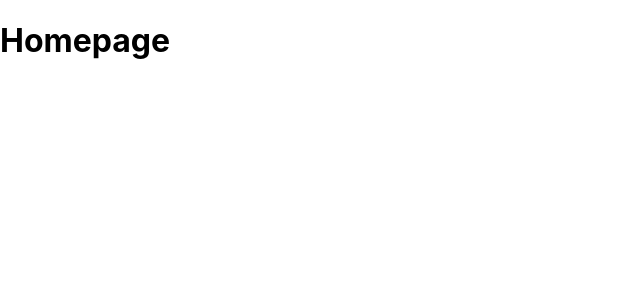
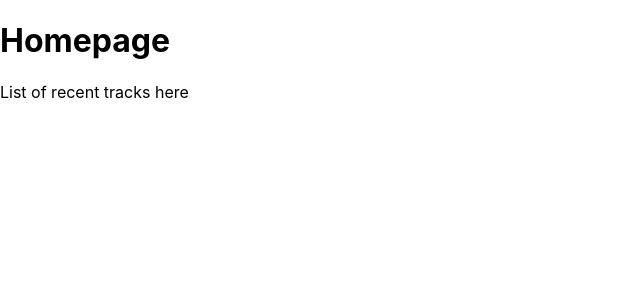
Before and after one commit to beawar/track-finder-webapp, a React (Create React App) app: page / in a window 1280 px wide. Shown: the top 300 px of the page, without its empty margins (0-640 px from the left). Built offline with nearby package versions, Linux system fonts and the light colour scheme.

Commit message:
TRAK-13 update config

```diff
--- a/src/App.tsx
+++ b/src/App.tsx
@@ -6,8 +6,8 @@ export function App(): JSX.Element {
 	return (
 		<BrowserRouter>
 			<Switch>
-				{routes.map(({ path, component }) => (
-					<Route key={path} path={path} exact component={component} />
+				{routes.map(({ path, component, key }) => (
+					<Route key={key} path={path} exact component={component} />
 				))}
 			</Switch>
 		</BrowserRouter>
--- a/src/pages/HomePage.tsx
+++ b/src/pages/HomePage.tsx
@@ -3,5 +3,6 @@ import React from 'react';
 export const HomePage = (): JSX.Element => (
 	<div>
 		<h1>Homepage</h1>
+		<p>List of recent tracks here</p>
 	</div>
 );
```
Also changed, not shown: package.json (+13 -13 lines), tsconfig.json (+18 -24 lines), .eslintrc.js, .prettierrc.js, 2 other files (tests, documents, lock files or other folders).
